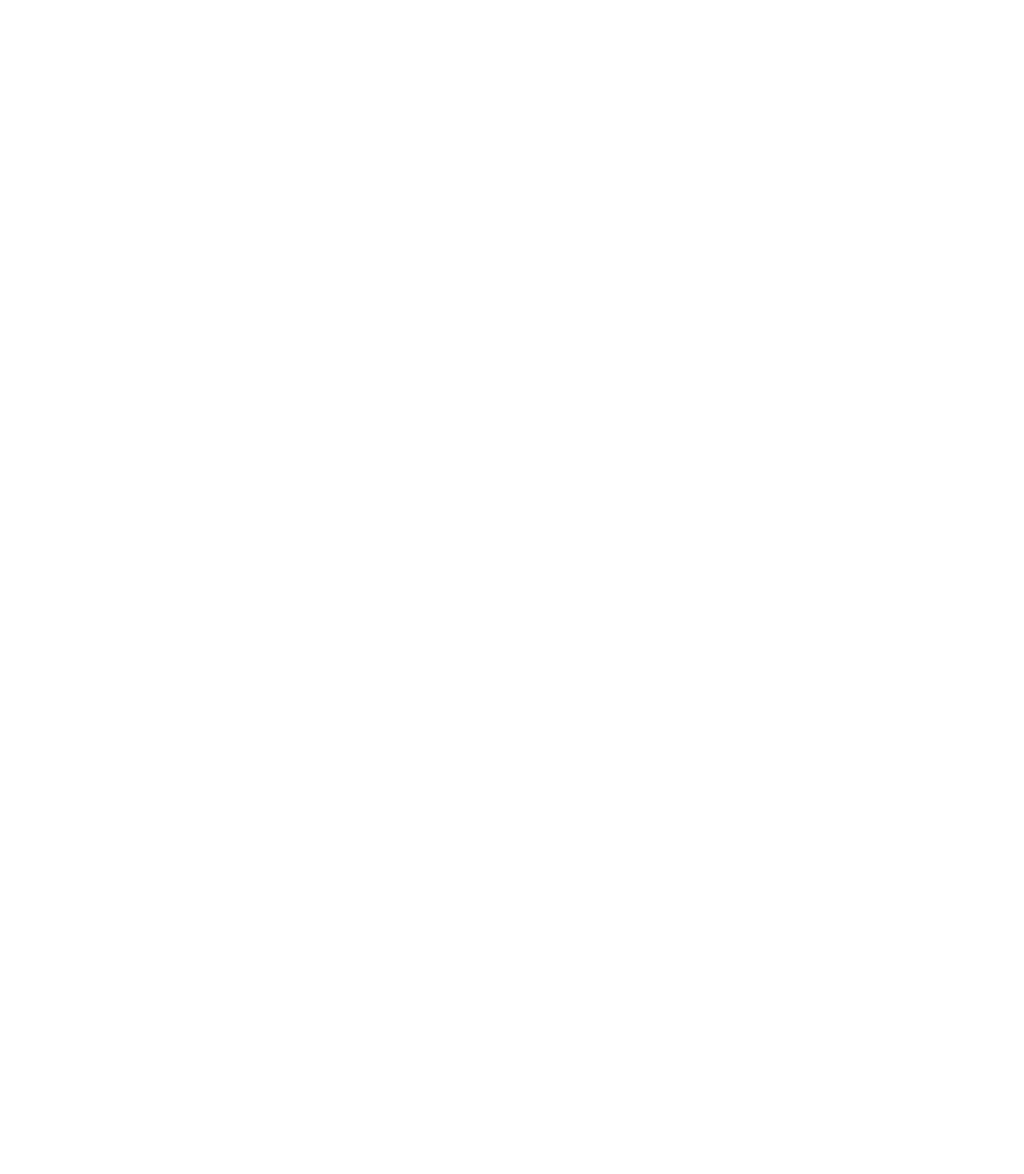
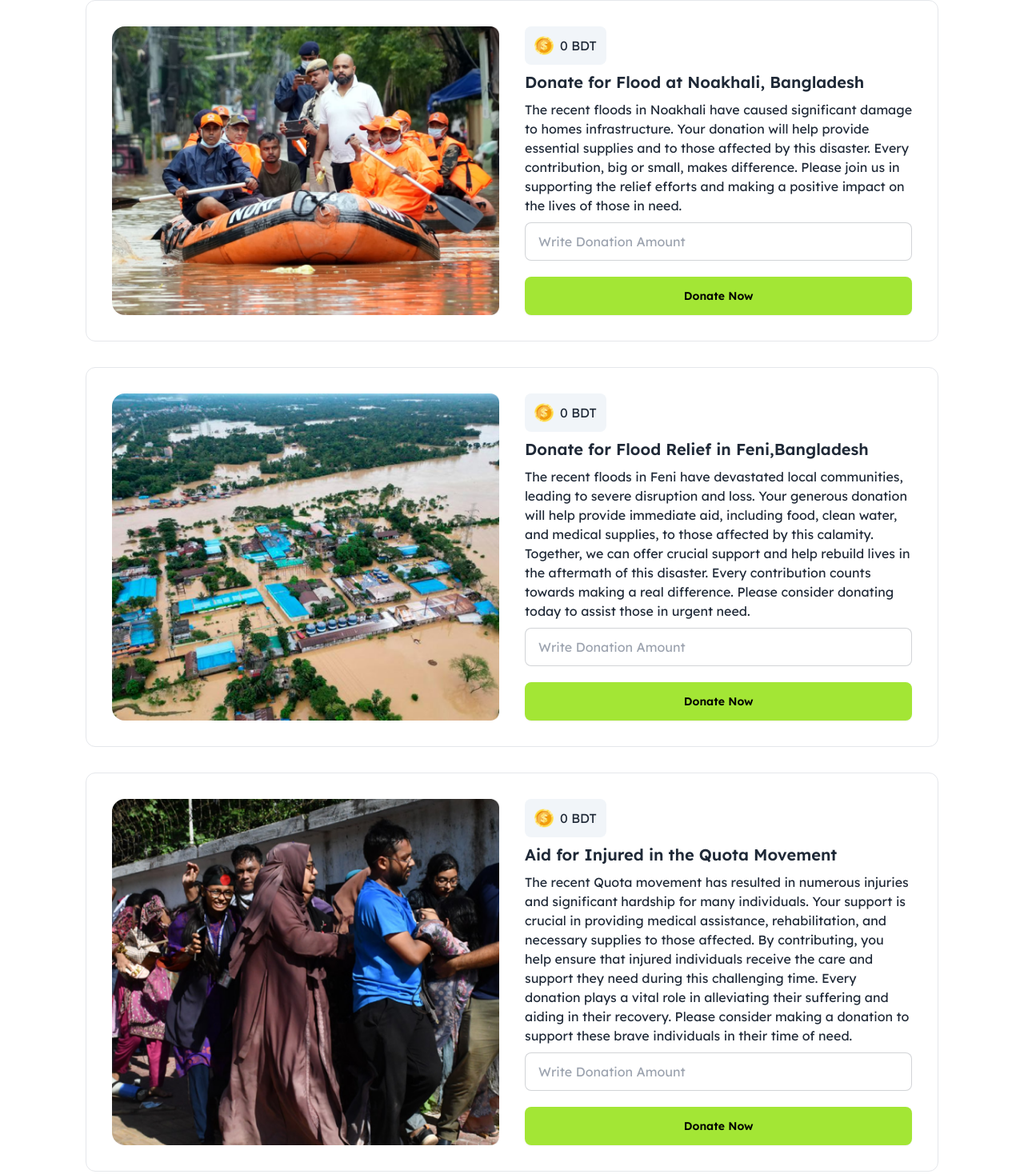
Before and after one commit to NissanJK/assignment-5, a plain HTML site: page index.html in a window 1280 px wide. Shown: the whole page at 80% size. Before the commit the page ends 800 px from the top, so only its background shows below. Drawn offline with nearby package versions, Linux system fonts and the light colour scheme.

Commit message:
added cards in index section for the donation part

```diff
--- a/index.html
+++ b/index.html
@@ -35,9 +35,68 @@
 <body class="font-lexend">
     <header>
 
+
     </header>
     <main>
-
+        <section class="w-11/12 md:w-10/12 mx-auto">
+            <div class="border p-8 mb-8 rounded-xl">
+                <div class="card card-side bg-base-100 flex-col lg:flex-row gap-8">
+                    <figure class="lg:w-1/2 w-full">
+                        <img src="./assets/noakhali.png" alt="" class="w-full"/>
+                    </figure>
+                    <div class="card-body lg:w-1/2 w-full p-0">
+                        <div class="bg-slate-100 rounded-lg p-3 w-fit flex flex-row items-center gap-2">
+                            <img src="./assets/coin.png" alt="" class="size-6">
+                            <h1><span>0</span> BDT</h1>
+                        </div>
+                        <h2 class="card-title">Donate for Flood at Noakhali, Bangladesh</h2>
+                        <p>The recent floods in Noakhali have caused significant damage to homes  infrastructure. Your donation will help provide essential supplies and  to those affected by this disaster. Every contribution, big or small, makes  difference. Please join us in supporting the relief efforts and making a positive impact on the lives of those in need.</p>
+                        <input type="number" placeholder="Write Donation Amount" class="input input-bordered w-full mb-3" />
+                        <div class="card-actions">
+                            <button class="btn btn-primary bg-lime-400 hover:bg-lime-600 text-black border-none w-full">Donate Now</button>
+                        </div>
+                    </div>
+                </div>
+            </div>
+            <div class="border p-8 mb-8 rounded-xl">
+                <div class="card card-side bg-base-100 flex-col lg:flex-row gap-8">
+                    <figure class="lg:w-1/2 w-full">
+                        <img src="./assets/feni.png" alt="" class="w-full"/>
+                    </figure>
+                    <div class="card-body lg:w-1/2 w-full p-0">
+                        <div class="bg-slate-100 rounded-lg p-3 w-fit flex flex-row items-center gap-2">
+                            <img src="./assets/coin.png" alt="" class="size-6">
+                            <h1><span>0</span> BDT</h1>
+                        </div>
+                        <h2 class="card-title">Donate for Flood Relief in Feni,Bangladesh</h2>
+                        <p>The recent floods in Feni have devastated local communities, leading to severe disruption and loss. Your generous donation will help provide immediate aid, including food, clean water, and medical supplies, to those affected by this calamity. Together, we can offer crucial support and help rebuild lives in the aftermath of this disaster. Every contribution counts towards making a real difference. Please consider donating today to assist those in urgent need.</p>
+                        <input type="number" placeholder="Write Donation Amount" class="input input-bordered w-full mb-3" />
+                        <div class="card-actions">
+                            <button class="btn btn-primary bg-lime-400 hover:bg-lime-600 text-black border-none w-full">Donate Now</button>
+                        </div>
+                    </div>
+                </div>
+            </div>
+            <div class="border p-8 mb-8 rounded-xl">
+                <div class="card card-side bg-base-100 flex-col lg:flex-row gap-8">
+                    <figure class="lg:w-1/2 w-full">
+                        <img src="./assets/quota-protest.png" alt="" class="w-full"/>
+                    </figure>
+                    <div class="card-body lg:w-1/2 w-full p-0">
+                        <div class="bg-slate-100 rounded-lg p-3 w-fit flex flex-row items-center gap-2">
+                            <img src="./assets/coin.png" alt="" class="size-6">
+                            <h1><span>0</span> BDT</h1>
+                        </div>
+                        <h2 class="card-title">Aid for Injured in the Quota Movement</h2>
+                        <p> The recent Quota movement has resulted in numerous injuries and significant hardship for many individuals. Your support is crucial in providing medical assistance, rehabilitation, and necessary supplies to those affected. By contributing, you help ensure that injured individuals receive the care and support they need during this challenging time. Every donation plays a vital role in alleviating their suffering and aiding in their recovery. Please consider making a donation to support these brave individuals in their time of need.</p>
+                        <input type="number" placeholder="Write Donation Amount" class="input input-bordered w-full mb-3" />
+                        <div class="card-actions">
+                            <button class="btn btn-primary bg-lime-400 hover:bg-lime-600 text-black border-none w-full">Donate Now</button>
+                        </div>
+                    </div>
+                </div>
+            </div>
+        </section>
     </main>
 </body>
 
```
